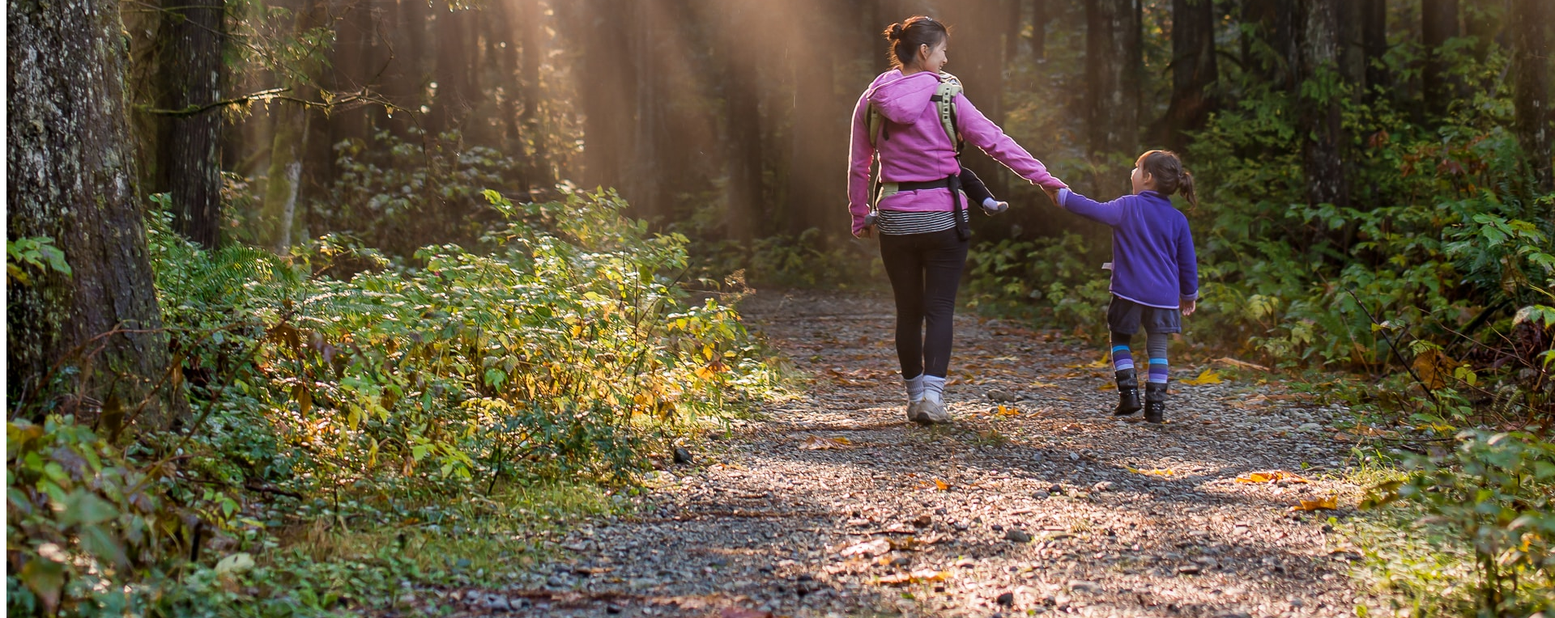
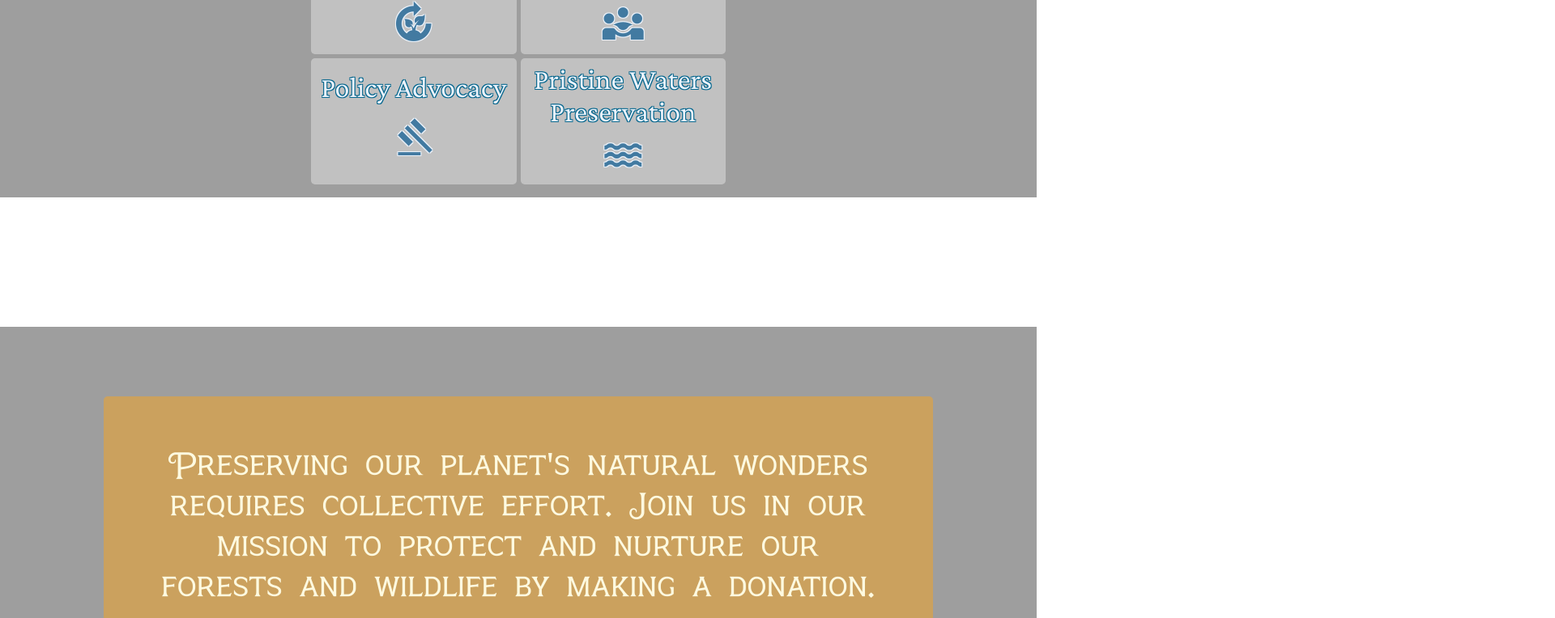
Before and after one commit to sanchezwebdev/fundamentals-conservation-site, a plain HTML site: page index.html in a window 1280 px wide. Shown: the part 2036-2800 px from the top of the page at 81% size, 1920 px wide, since content can reach past the window. Drawn offline with nearby package versions, Linux system fonts and the light colour scheme; the site is published under a folder, as on GitHub Pages, so addresses that start at the root find nothing.

Commit message:
change paths back

```diff
--- a/index.html
+++ b/index.html
@@ -10,21 +10,21 @@
   <link rel="stylesheet" href="https://cdn.jsdelivr.net/npm/bootstrap-icons@1.11.1/font/bootstrap-icons.css">
 
   <!-- Stylesheets for custom styles -->
-  <link rel="stylesheet" href="/styles/main.css" />
-  <link rel="stylesheet" href="/styles/header.css" />
-  <link rel="stylesheet" href="/styles/sideMenu.css" />
-  <link rel="stylesheet" href="/styles/hero.css" />
-  <link rel="stylesheet" href="/styles/buckets.css" />
-  <link rel="stylesheet" href="/styles/goals.css" />
-  <link rel="stylesheet" href="/styles/donate.css" />
-  <link rel="stylesheet" href="/styles/footer.css" />
+  <link rel="stylesheet" href="./styles/main.css" />
+  <link rel="stylesheet" href="./styles/header.css" />
+  <link rel="stylesheet" href="./styles/sideMenu.css" />
+  <link rel="stylesheet" href="./styles/hero.css" />
+  <link rel="stylesheet" href="./styles/buckets.css" />
+  <link rel="stylesheet" href="./styles/goals.css" />
+  <link rel="stylesheet" href="./styles/donate.css" />
+  <link rel="stylesheet" href="./styles/footer.css" />
 
   <!-- Scripts links -->
-  <script src="/scripts/menuClose.js" defer></script>
-  <script src="/scripts/fontAdjustment.js" defer></script>
-  <script src="/scripts/wordInterval.js" defer></script>
-  <script src="/scripts/modal.js" defer></script>
-  <script src="/scripts/scroll.js" defer></script>
+  <script src="./scripts/menuClose.js" defer></script>
+  <script src="./scripts/fontAdjustment.js" defer></script>
+  <script src="./scripts/wordInterval.js" defer></script>
+  <script src="./scripts/modal.js" defer></script>
+  <script src="./scripts/scroll.js" defer></script>
   <title>SOFN</title>
 </head>
 
```
